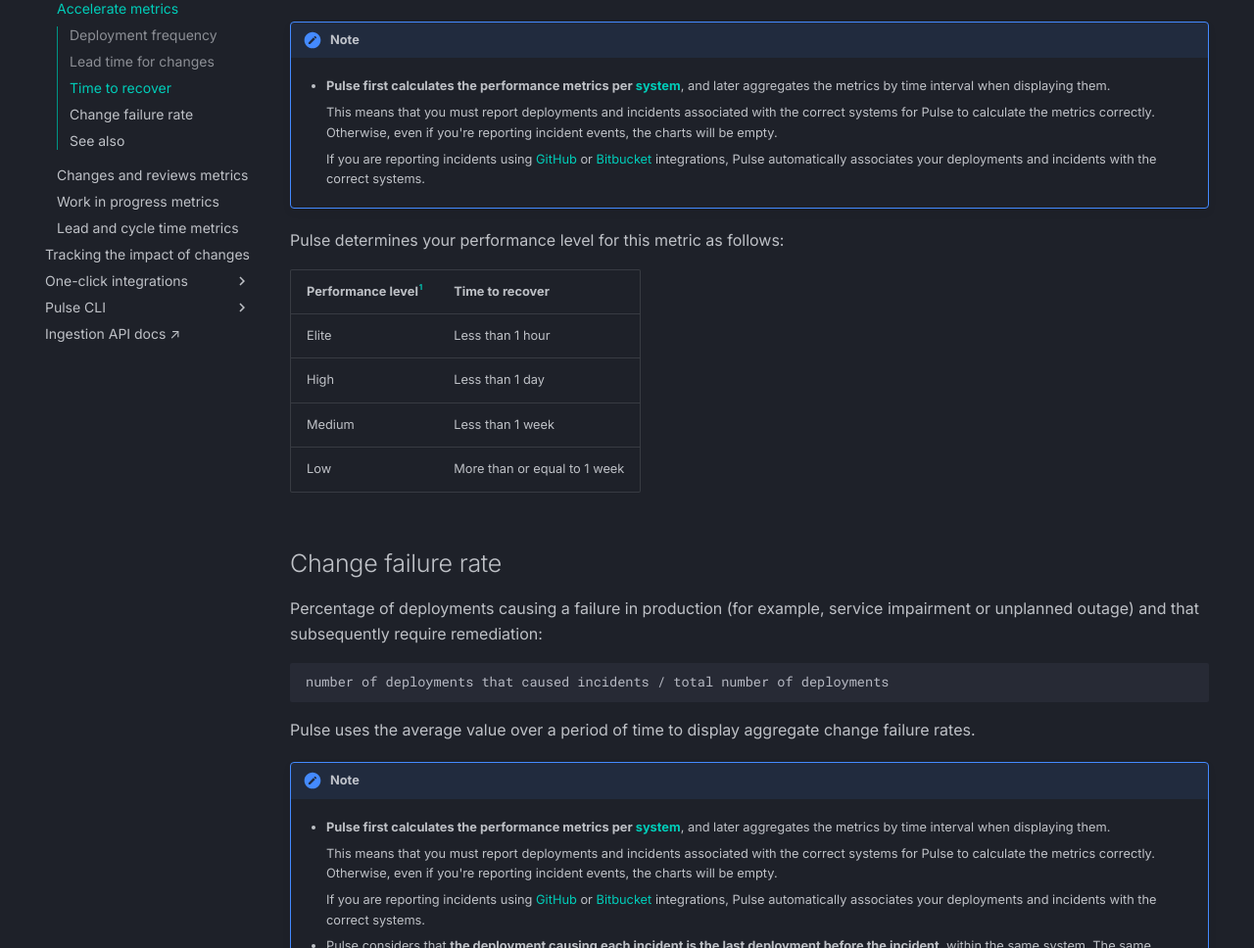
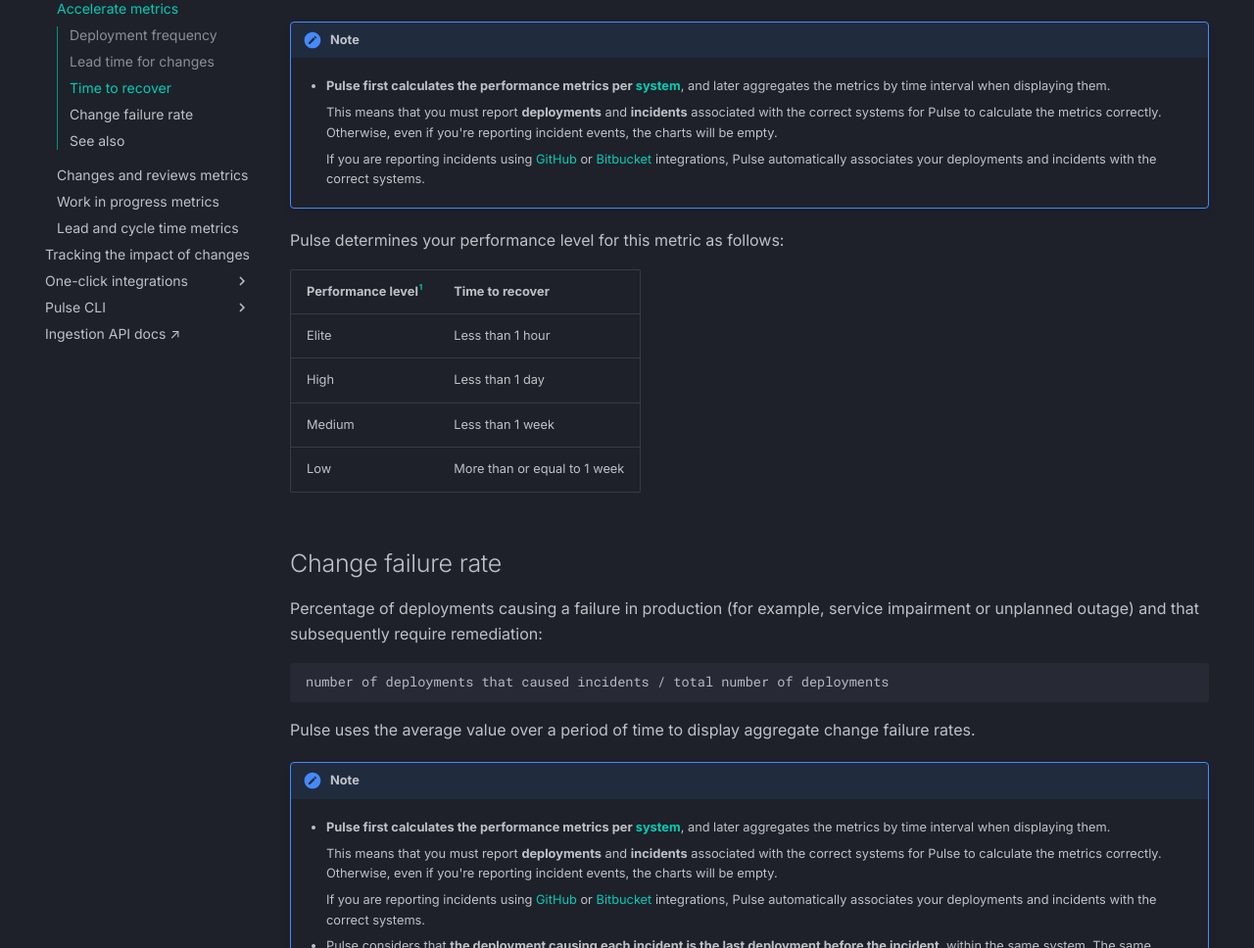
Before and after one commit to codacy/pulse-user-docs, an MkDocs documentation site: the page built from docs/metrics/accelerate.md, in a window 1280 px wide and 1400 px high, scrolled down 1805 px. Shown: the part 153-1121 px from the top of the window at 98% size. Built offline with MkDocs 1.6.1 and Material for MkDocs 9.7.7, drawn with Linux system fonts in a browser that asks for light colours.

Commit message:
clean: Tweaks

```diff
--- a/docs/metrics/accelerate.md
+++ b/docs/metrics/accelerate.md
@@ -66,7 +66,7 @@ Pulse uses the maximum value over a period of time to display aggregate times to
 !!! note
     -   **Pulse first calculates the performance metrics per [system](../cli/cli.md#before-you-begin)**, and later aggregates the metrics by time interval when displaying them.
 
-        This means that you must report deployments and incidents associated with the correct systems for Pulse to calculate the metrics correctly. Otherwise, even if you're reporting incident events, the charts will be empty.
+        This means that you must report **deployments** and **incidents** associated with the correct systems for Pulse to calculate the metrics correctly. Otherwise, even if you're reporting incident events, the charts will be empty.
 
         If you are reporting incidents using [GitHub](../one-click-integrations/github-integration.md) or [Bitbucket](../one-click-integrations/bitbucket-integration.md) integrations, Pulse automatically associates your deployments and incidents with the correct systems.
 
@@ -92,7 +92,7 @@ Pulse uses the average value over a period of time to display aggregate change f
 !!! note
     -   **Pulse first calculates the performance metrics per [system](../cli/cli.md#before-you-begin)**, and later aggregates the metrics by time interval when displaying them.
 
-        This means that you must report deployments and incidents associated with the correct systems for Pulse to calculate the metrics correctly. Otherwise, even if you're reporting incident events, the charts will be empty.
+        This means that you must report **deployments** and **incidents** associated with the correct systems for Pulse to calculate the metrics correctly. Otherwise, even if you're reporting incident events, the charts will be empty.
 
         If you are reporting incidents using [GitHub](../one-click-integrations/github-integration.md) or [Bitbucket](../one-click-integrations/bitbucket-integration.md) integrations, Pulse automatically associates your deployments and incidents with the correct systems.
 
```
